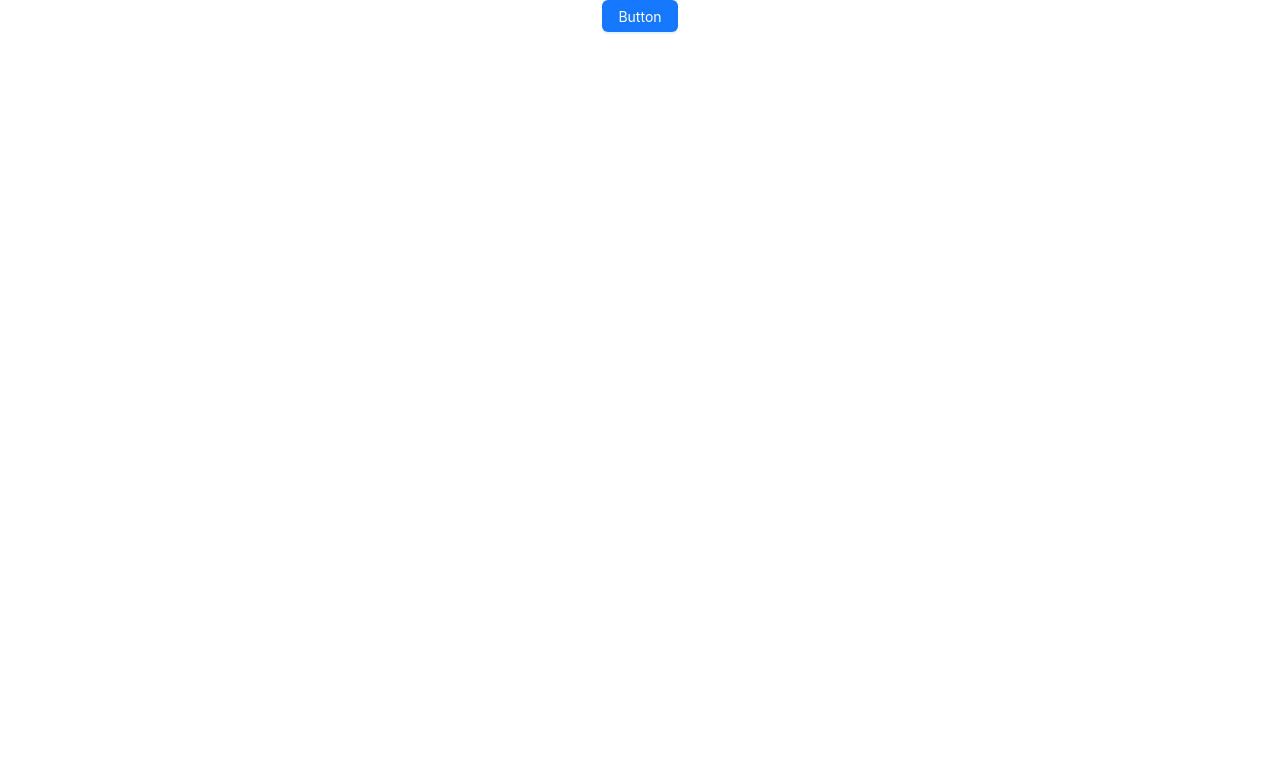
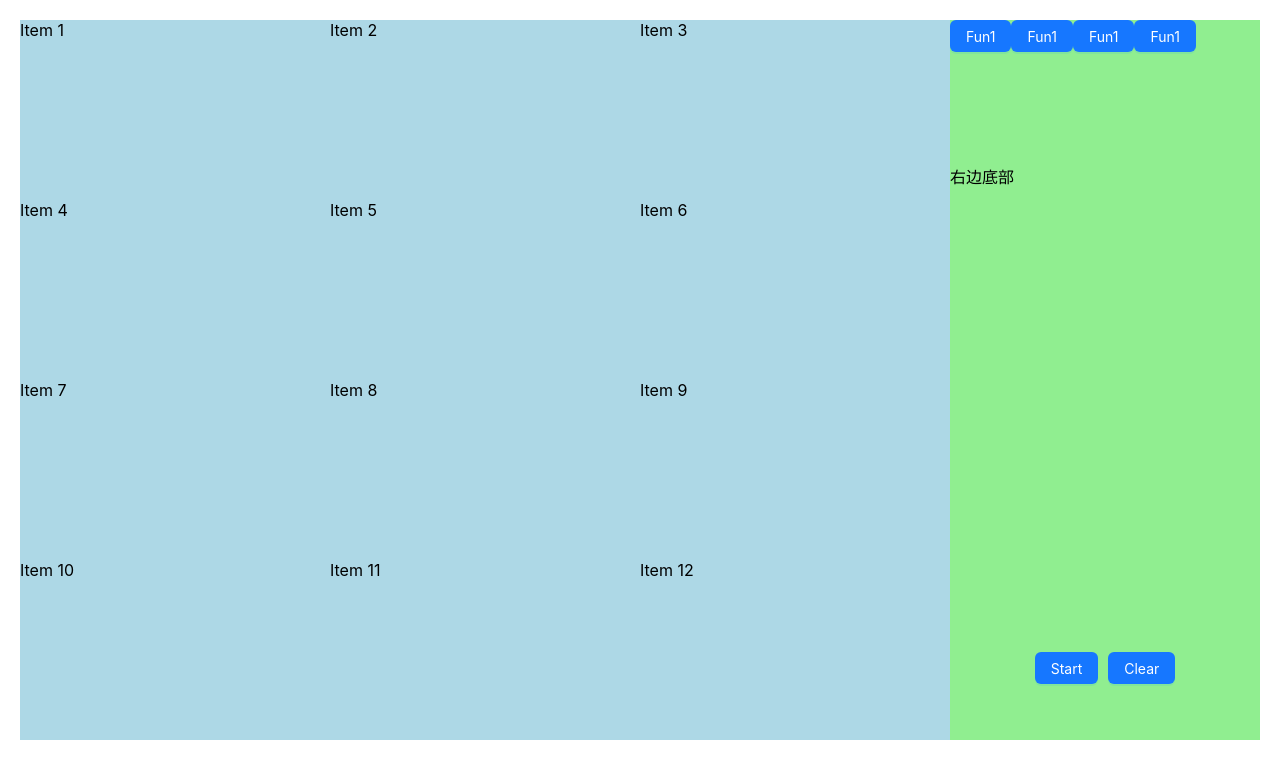
Before and after one commit to Xu-Morgen/hackshef, a React (Create React App) app in the folder my-app/: page / in a window 1280 px wide. Shown: the top 778 px of the page. Built offline with nearby package versions, Linux system fonts and the light colour scheme.

Commit message:
feat:网格完成

```diff
--- a/my-app/src/App.css
+++ b/my-app/src/App.css
@@ -1,38 +1,44 @@
-.App {
-  text-align: center;
+html, body {
+  margin: 0;
+  padding: 0;
+  height: 100%;
 }
 
-.App-logo {
-  height: 40vmin;
-  pointer-events: none;
+.container {
+  padding: 20px;
+  display: flex;
+  height: 90vh; /* 高度占满屏幕 */
 }
 
-@media (prefers-reduced-motion: no-preference) {
-  .App-logo {
-    animation: App-logo-spin infinite 20s linear;
-  }
+.left {
+  display: grid;
+  width: 75%; /* 左边部分占屏幕宽度的25% */
+  height: 90vh; /* 高度占屏幕的100% */
+  background-color: lightblue; /* 背景色可以根据需求调整 */
+
 }
 
-.App-header {
-  background-color: #282c34;
-  min-height: 100vh;
+.right {
   display: flex;
-  flex-direction: column;
-  align-items: center;
-  justify-content: center;
-  font-size: calc(10px + 2vmin);
-  color: white;
+  flex-direction: column; /* 垂直方向排布 */
+  width: 25%; /* 右边部分占屏幕宽度的75% */
 }
 
-.App-link {
-  color: #61dafb;
+.right-top{
+  height: 20%;
+  background-color: lightgreen;
 }
-
-@keyframes App-logo-spin {
-  from {
-    transform: rotate(0deg);
-  }
-  to {
-    transform: rotate(360deg);
-  }
+.right-mid{
+  height: 60%;
+  background-color: lightgreen; /* 背景色可以根据需求调整 */
 }
+.right-bottom {
+  display: flex;
+  height: 20%;
+  background-color: lightgreen;
+  flex-direction: row;
+  flex-wrap: nowrap;
+  justify-content: center;
+  align-items: center;
+  gap: 10px;
+}
--- a/my-app/src/App.js
+++ b/my-app/src/App.js
@@ -1,10 +1,35 @@
 import './App.css';
-import { Button } from 'antd';
+import { Row, Col, Button } from 'antd';
+import { useState } from 'react';
 
 function App() {
+  const [row, setRow] = useState(4)
+  const [col, setCol] = useState(3)
   return (
-    <div className="App">
-      <Button type="primary">Button</Button>
+    <div className="container">
+      <div className="left" style={{ display: "gird", gridTemplateRows: `repeat(${row}, 1fr)`, gridTemplateColumns: `repeat(${col}, 1fr)` }}>
+        {[...Array(row * col)].map((_, index) => (
+          <div key={index} className="grid-item">
+            {`Item ${index + 1}`}
+          </div>
+        ))}
+      </div>
+      <div className="right">
+        <div className="right-top">
+          <Button type='primary'>Fun1</Button>
+          <Button type='primary'>Fun1</Button>
+          <Button type='primary'>Fun1</Button>
+          <Button type='primary'>Fun1</Button>
+        </div>
+        <div className="right-mid">
+          {/* 右边底部内容 */}
+          右边底部
+        </div>
+        <div className="right-bottom">
+          <Button type='primary'>Start</Button>
+          <Button type='primary'>Clear</Button>
+        </div>
+      </div>
     </div>
   );
 }
```
